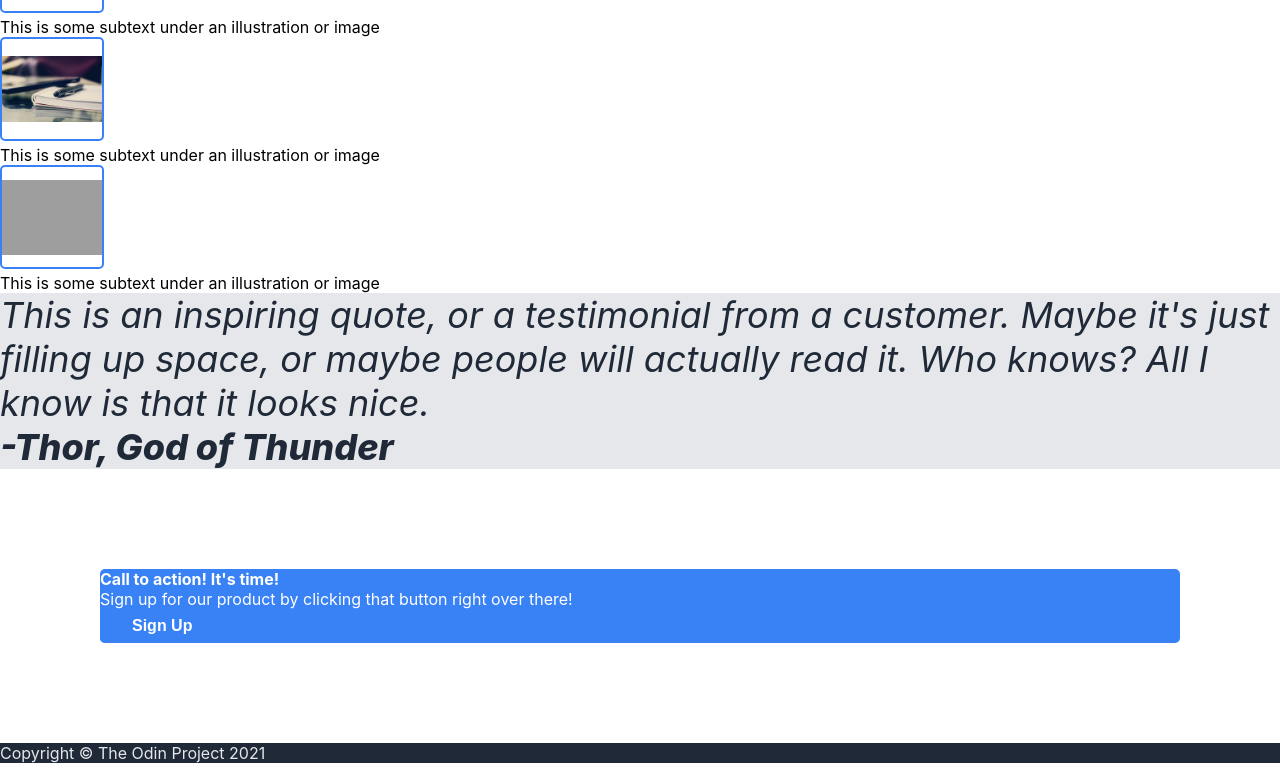
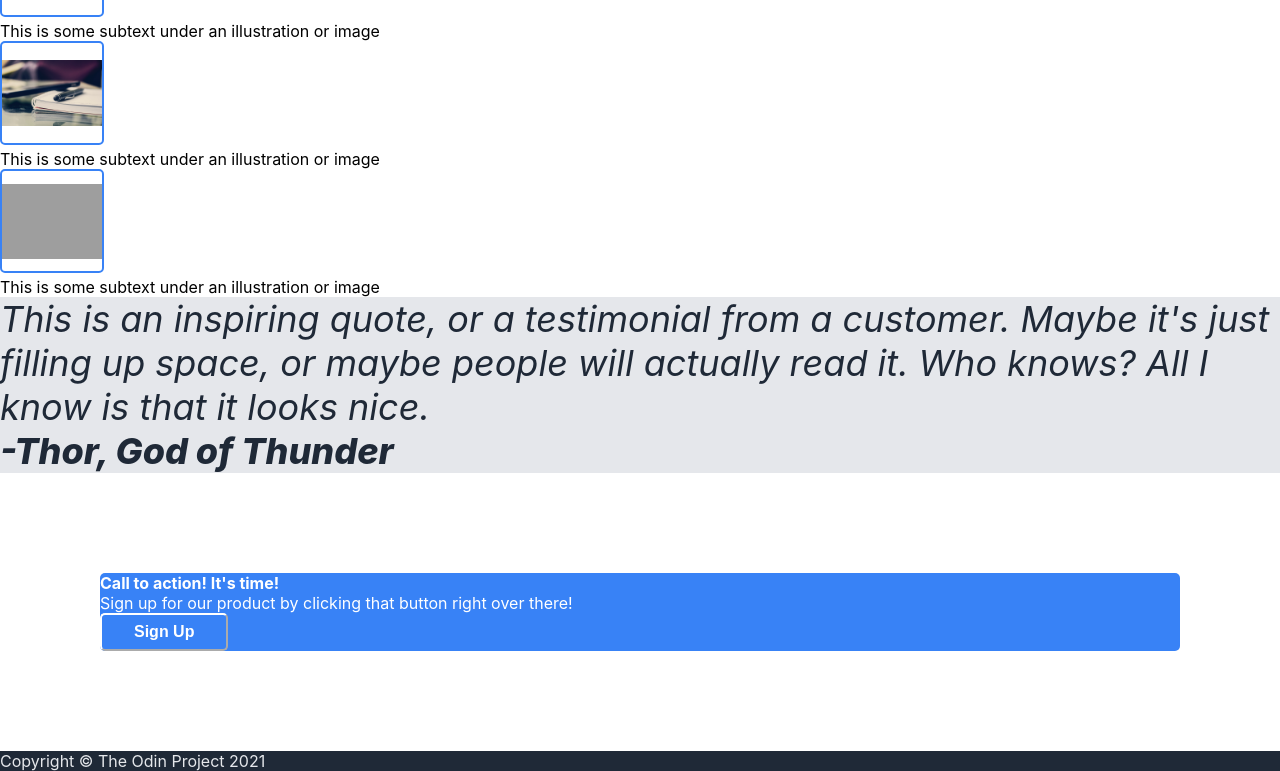
Before and after one commit to krisraybon/odin-landingpageproject, a plain HTML site: page index.html in a window 1280 px wide. Shown: the part 805-1576 px from the top of the page. Drawn offline with Linux system fonts and the light colour scheme; grey boxes are pictures that could not be loaded; files whose address does not match are found by name.

Commit message:
Updated #button-sign-cta selector in style.css.

```diff
--- a/style.css
+++ b/style.css
@@ -45,7 +45,7 @@ header img {
 /*Buttons*/
 button {
     background-color: #3882F6;
-    border: none;
+    border-color: #3882F6;
     color: white;
     padding: 8px 32px;
     text-align: center;
@@ -55,7 +55,7 @@ button {
     border-radius: 5px;
 }
 
-button #button-sign-cta {
+#button-sign-cta {
     background-color: #3882F6;
     border-color: white;
     color: white;
```
